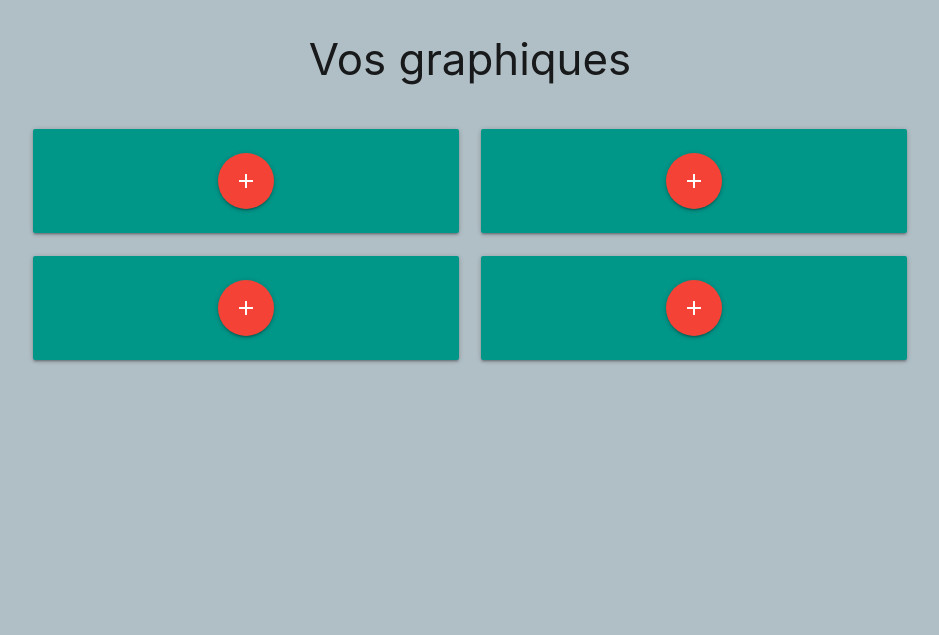
After one commit to verniersolal/viSpace, a Flask app: template app/templates/graph_interface.html in a window 1280 px wide. The commit adds this page. Shown: the part 108-743 px from the top of the page, without its empty margins (170-1109 px from the left). Run offline with Flask 2, Linux system fonts and the light colour scheme; the template is opened without the code that fills it, so the values that code supplies are empty; some libraries are stand-ins or nearby versions.

Commit message:
add graph interface

```diff
--- a/app/controllers/convert.py
+++ b/app/controllers/convert.py
@@ -37,7 +37,7 @@ def upload_file():
 def convert_file(filename):
     json_tab = convert_file_to_json(filename)
 
-    return render_template('index.html', converted=True, filename=filename, json_tab=json_tab)
+    return render_template('graph_interface.html', converted=True, filename=filename, json_tab=json_tab)
 
 
 # This function convert the imported file to json
--- a/app/static/css/styles.css
+++ b/app/static/css/styles.css
@@ -1,9 +1,3 @@
-nav{
-	background-image: url('../img/giphy.gif');
-    background-repeat: no-repeat;
-	background-size: 100%;
-
-}
 .logo{
 	height:100%;
 	display: inline-block;
@@ -13,3 +7,15 @@ nav{
 	vertical-align:middle;
 	height:100px;
 }
+
+::placeholder { /* Chrome, Firefox, Opera, Safari 10.1+ */
+    color: white;
+}
+
+.graph-interface{
+margin-top:10vh;
+}
+
+.modal{
+height:50%;
+}
--- a/app/static/js/script.js
+++ b/app/static/js/script.js
@@ -91,3 +91,15 @@ function draw(data){
         }
 }
 draw(jdata);
+
+function uploadSuccess(){
+    M.toast({html: 'Fichiers correctement importés !'});
+
+    $(document).ready(function(){
+    $('.modal').modal();
+  });
+
+  $(document).ready(function(){
+    $('select').formSelect();
+  });
+}
--- /dev/null
+++ b/app/templates/graph_interface.html
@@ -0,0 +1,66 @@
+{% extends "layout.html" %}
+{% block body %}
+<body onload="uploadSuccess();">
+<div class="container">
+    <div class="row graph-interface">
+        <h3 class="center">Vos graphiques</h3>
+        <div class="row"></div>
+        <div class="col m6 center">
+            <div class="card-panel teal">
+                <a class="btn-floating btn-large waves-effect waves-light red modal-trigger" href="#modal1"><i
+                        class="material-icons">add</i></a>
+            </div>
+        </div>
+        <div class="col m6 center">
+            <div class="card-panel teal">
+                <a class="btn-floating btn-large waves-effect waves-light red modal-trigger" href="#modal1"><i
+                        class="material-icons">add</i></a>
+            </div>
+        </div>
+        <div class="col m6 center">
+            <div class="card-panel teal">
+                <a class="btn-floating btn-large waves-effect waves-light red modal-trigger" href="#modal1"><i
+                        class="material-icons">add</i></a>
+            </div>
+        </div>
+        <div class="col m6 center ">
+            <div class="card-panel teal">
+                <a class="btn-floating btn-large waves-effect waves-light red modal-trigger" href="#modal1"><i
+                        class="material-icons">add</i></a>
+            </div>
+        </div>
+    </div>
+</div>
+<!-- Modal Structure -->
+<div id="modal1" class="modal">
+    <div class="modal-content">
+        <h4>Choix des paramètres</h4>
+        <div class="row">
+            <div class="input-field col s12">
+                <select>
+                    <option value="" disabled selected>Teff</option>
+                    <option value="1">Geff</option>
+                    <option value="2">L</option>
+                    <option value="3">model</option>
+                </select>
+                <label>Axe X</label>
+            </div>
+        </div>
+        <div class="row">
+            <div class="input-field col s12">
+                <select>
+                    <option value="" disabled selected>Teff</option>
+                    <option value="1">Geff</option>
+                    <option value="2">L</option>
+                    <option value="3">model</option>
+                </select>
+                <label>Axe Y</label>
+            </div>
+        </div>
+    </div>
+    <div class="modal-footer">
+        <a href="#!" class="modal-close waves-effect waves-green btn-flat">Agree</a>
+    </div>
+</div>
+</body>
+{% endblock %}
--- /dev/null
+++ b/app/templates/graph_settings.html
@@ -0,0 +1,6 @@
+{% extends "layout.html" %}
+{% block body %}
+<div class="container">
+    <p class="float center">Quel graphique souhaitez-vous ?</p>
+</div>
+{% endblock %}
--- a/app/templates/index.html
+++ b/app/templates/index.html
@@ -21,7 +21,7 @@
                         <span>Parcourir</span>
                         <input type="file" name="file"required>
                     </div>
-                    <div class="file-path-wrapper">
+                    <div class="file-path-wrapper white-text">
                         <input class="file-path validate" name="filename" type="text"
                                placeholder="Vous pouvez faire glisser votre fichier">
                     </div>
@@ -43,9 +43,7 @@
                 var jdata = {{ json_tab }};
                 var filename = "{{ filename }}";
             </script>
-
             </svg>
-
         {% endif %}
     </div>
 </div>
--- a/app/templates/layout.html
+++ b/app/templates/layout.html
@@ -18,9 +18,9 @@
     <link href="{{ url_for('static', filename='css/styles.css') }}" rel="stylesheet">
 </head>
 
-<body>
+<body class="blue-grey lighten-3">
 {% block navbar %}
-<nav>
+<nav class="blue-grey darken-1">
     <div class="nav-wrapper">
         <a href="#" class="brand-logo center logo"><img src="{{ url_for('static', filename='img/logo.svg') }}"/></a>
     </div>
```
